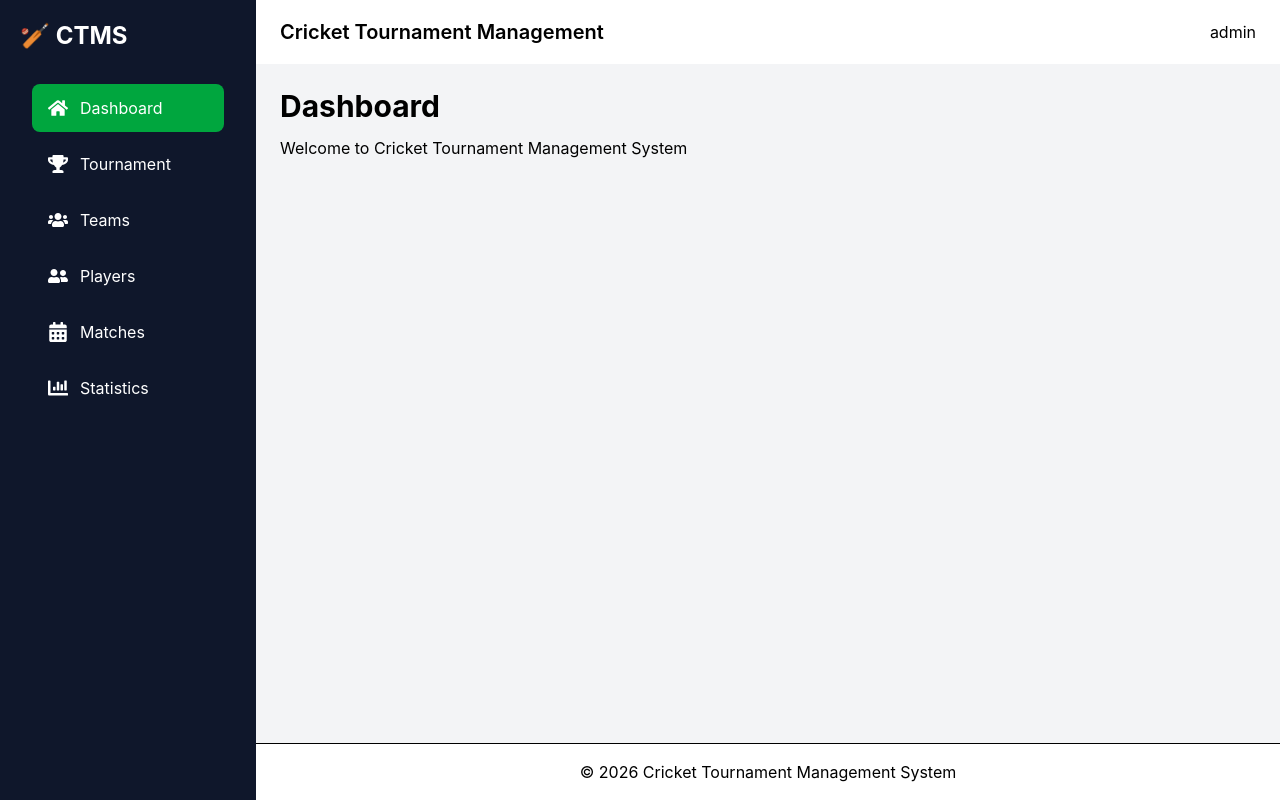
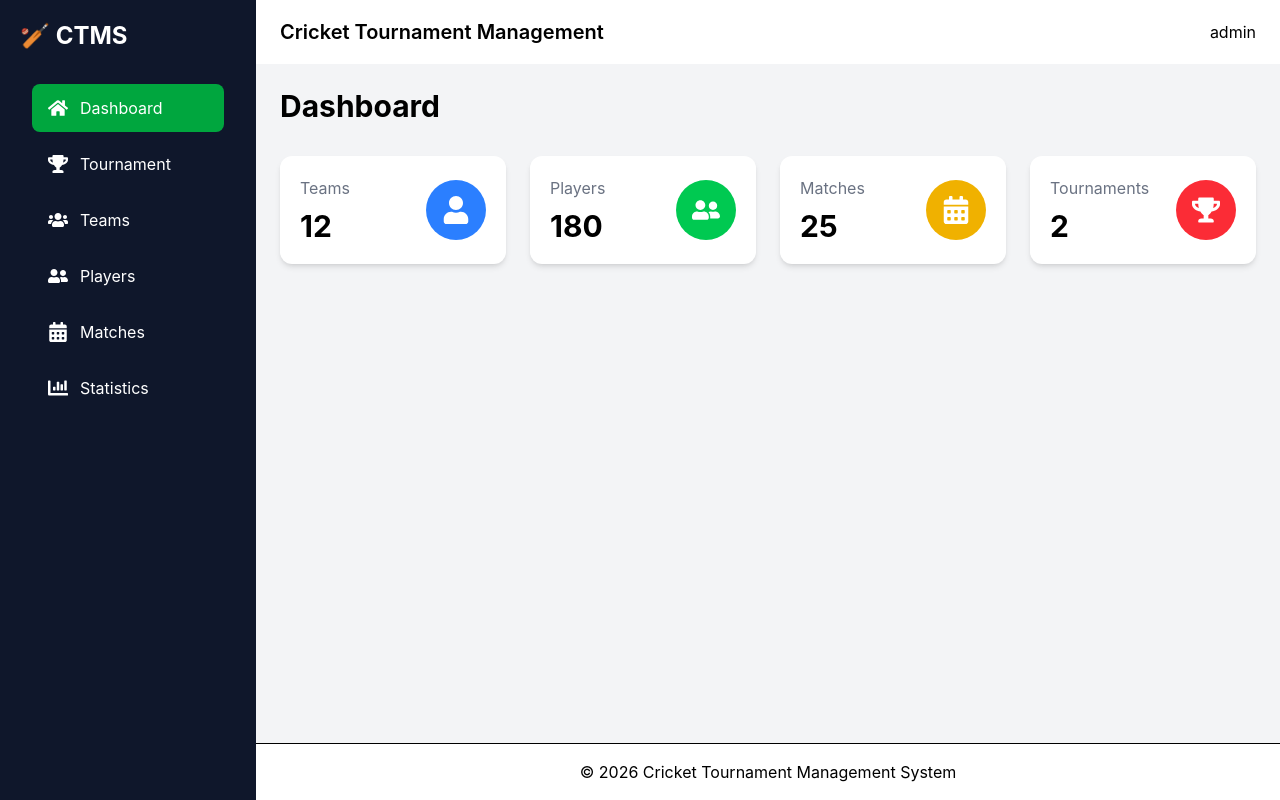
Before and after one commit to Md-yousuf-bd/cricket-tournament-manager, a React (Vite) app: page / in a window 1280 px wide. Built offline with nearby package versions, Linux system fonts and the light colour scheme.

Commit message:
create reuseable dashboard stat cards

```diff
--- /dev/null
+++ b/src/components/cards/StatCard.tsx
@@ -0,0 +1,30 @@
+import type { IconType } from "react-icons";
+
+interface StatCardProps {
+    title: string;
+    value: number;
+    icon: IconType;
+    color: string;
+}
+
+const  StatCard = (
+      {
+        title,
+        value,
+        icon: Icon,
+        color,
+    }: StatCardProps) =>{
+       return(
+        <div className="bg-white rounded-xl shadow-md p-5 flex items-center justify-between">
+            <div>
+                <p className="text-gray-500">{title}</p>
+                <h2 className="text-3xl font-bold mt-2">{value}</h2>
+            </div>
+            <div className={`${color} p-4 rounded-full text-white`}>
+                <Icon size={28} />
+            </div>
+        </div>
+       );
+    };
+
+    export default StatCard;
--- a/src/components/layout/Dashboard.tsx
+++ b/src/components/layout/Dashboard.tsx
@@ -1,10 +1,36 @@
-const Dashboard = () =>  {
-    return (
-        <div>
-            <h1 className="text-3xl font-bold">Dashboard</h1>
-            <p className="mt-3">Welcome to Cricket Tournament Management System</p>
-        </div>
-    );
-}
+import StatCard from "../../components/cards/StatCard";
 
-export default Dashboard
+import { FaUser, FaUserFriends, FaCalendarAlt, FaTrophy } from "react-icons/fa";
+
+const Dashboard = () => {
+  return (
+    <div>
+      <h1 className="text-3xl font-bold mb-8">Dashboard</h1>
+      <div className="grid grid-cols-1 md:grid-cols-2 xl:grid-cols-4 gap-6">
+        <StatCard title="Teams" value={12} icon={FaUser} color="bg-blue-500" />
+        <StatCard
+          title="Players"
+          value={180}
+          icon={FaUserFriends}
+          color="bg-green-500"
+        />
+
+        <StatCard
+          title="Matches"
+          value={25}
+          icon={FaCalendarAlt}
+          color="bg-yellow-500"
+        />
+
+        <StatCard
+          title="Tournaments"
+          value={2}
+          icon={FaTrophy}
+          color="bg-red-500"
+        />
+      </div>
+    </div>
+  );
+};
+
+export default Dashboard;
```
